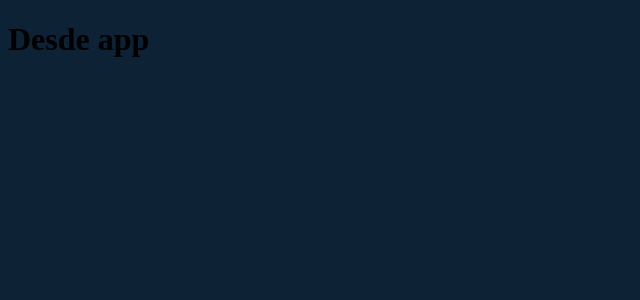
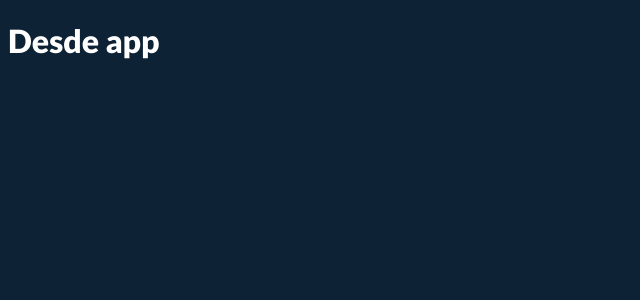
Before and after one commit to ivan-burgio/proyecto-criptos-vite, a React (Vite) app: page / in a window 1280 px wide. Shown: the top 300 px of the page, without its empty margins (0-640 px from the left). Built offline with nearby package versions, Linux system fonts and the light colour scheme.

Commit message:
Styled components

```diff
--- a/package.json
+++ b/package.json
@@ -10,6 +10,8 @@
     "preview": "vite preview"
   },
   "dependencies": {
+    "@emotion/react": "^11.11.1",
+    "@emotion/styled": "^11.11.0",
     "react": "^18.2.0",
     "react-dom": "^18.2.0"
   },
--- a/src/App.jsx
+++ b/src/App.jsx
@@ -1,10 +1,16 @@
 import { useState } from 'react';
+import styled from '@emotion/styled';
+
+const Heading = styled.h1 `
+    font-family: 'Lato', sans-serif;
+    color: #FFF;
+`
 
 function App() {
 
   return (
     <>
-        <h1>Desde app</h1>
+        <Heading>Desde app</Heading>
     </>
   )
 }
```
Also changed, not shown: 2 other files (tests, documents, lock files or other folders).
